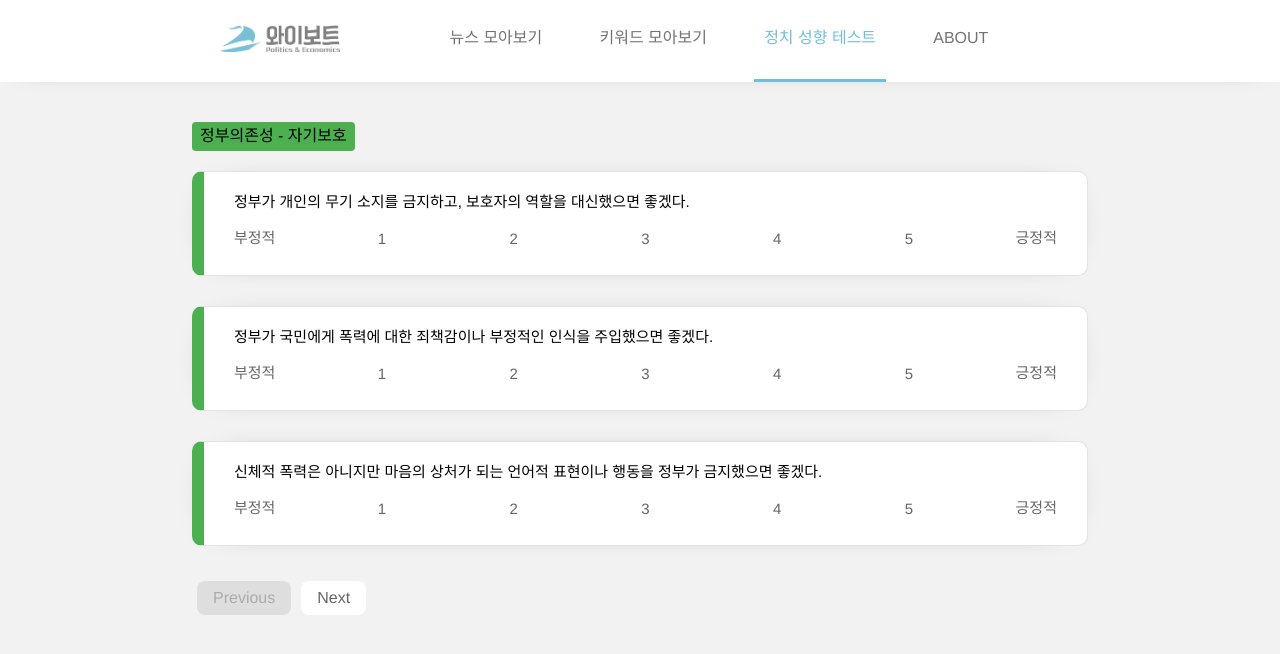
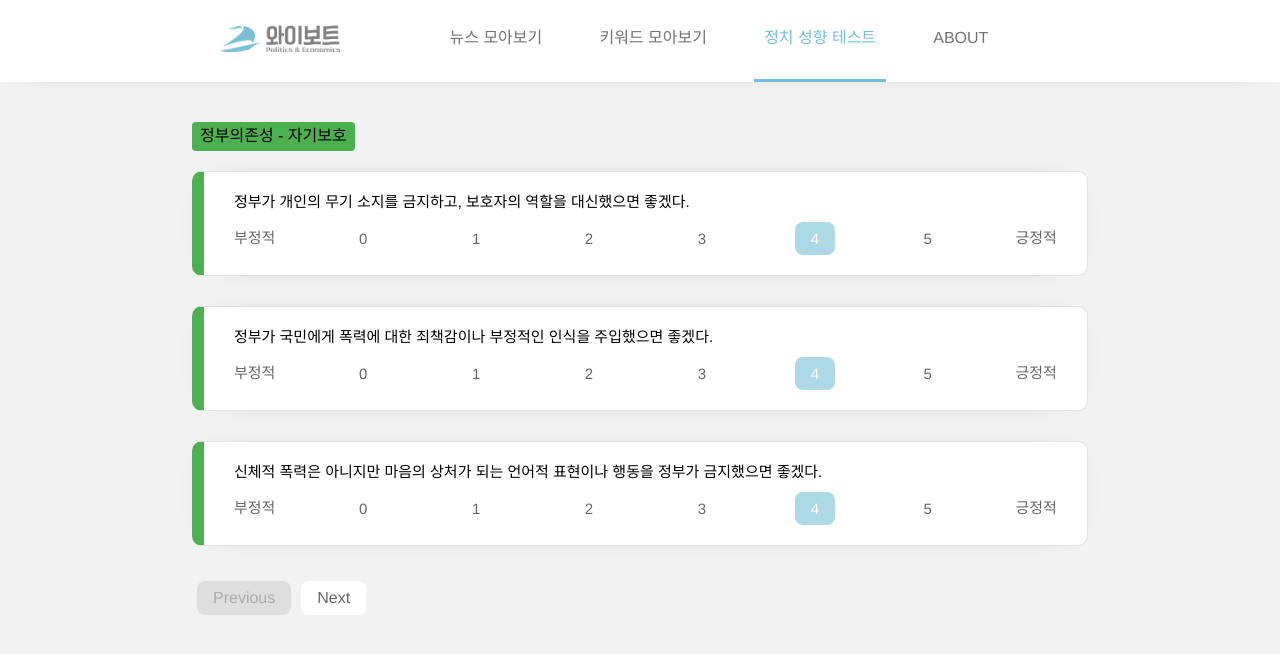
Before and after one commit to Doooooring/yvote_next, a Next.js app: page /analyze in a window 1280 px wide. Shown: the top 654 px of the page. Built offline with nearby package versions, Linux system fonts and the light colour scheme.

Commit message:
it was a hard day. You see these days it's getting harder and harder to...

```diff
--- a/components/analyze/questionnaire.tsx
+++ b/components/analyze/questionnaire.tsx
@@ -29,7 +29,7 @@ const Questionnaire: React.FC<QuestionnaireProps> = ({ onComplete }) => {
   const batchSize = 3;
   const [currentBatchStartIndex, setCurrentBatchStartIndex] = useState(0);
   const [answers, setAnswers] = useState<ResultAnswers>([...Array(120
-  )].map(() => 0));
+  )].map(() => 4));
 
   const handleAnswer = (index: number, answer: number) => {
     const newAnswers = [...answers];
@@ -37,15 +37,18 @@ const Questionnaire: React.FC<QuestionnaireProps> = ({ onComplete }) => {
     setAnswers(newAnswers);
   };
 
-  const isLastBatch = currentBatchStartIndex + batchSize >= questions.length;
+  const areAllAnswered = () => {
+    const end = Math.min(currentBatchStartIndex + batchSize, questions.length);
+    return answers.slice(currentBatchStartIndex, end).every(answer => answer !== -1);
+  };
 
   const handleNext = () => {
     const nextBatchStartIndex = currentBatchStartIndex + batchSize;
-    if (nextBatchStartIndex < questions.length) {
-      setCurrentBatchStartIndex(nextBatchStartIndex);
-    } else {
-      onComplete([...answers]);
-    }
+      if (nextBatchStartIndex < questions.length) {
+        setCurrentBatchStartIndex(nextBatchStartIndex);
+      } else {
+        onComplete(answers);
+      }
   };
 
   const handlePrev = () => {
@@ -90,15 +93,15 @@ const Questionnaire: React.FC<QuestionnaireProps> = ({ onComplete }) => {
           <h4>{question.content}</h4>
           <div className="select">
             <span>부정적</span>
-            {Array.from({ length: 5 }, (_, i) => (
+            {Array.from({ length: 6 }, (_, i) => (
               <button
-                key={i + 1}
+                key={i}
                 className={
-                  answers[currentBatchStartIndex + index] === i + 1 ? 'button-selected' : ''
+                  answers[currentBatchStartIndex + index] === i ? 'button-selected' : ''
                 }
-                onClick={() => handleAnswer(currentBatchStartIndex + index, i + 1)}
+                onClick={() => handleAnswer(currentBatchStartIndex + index, i)}
               >
-                {i + 1}
+                {i}
               </button>
             ))}
             <span>긍정적</span>
@@ -108,11 +111,9 @@ const Questionnaire: React.FC<QuestionnaireProps> = ({ onComplete }) => {
       <button onClick={handlePrev} disabled={currentBatchStartIndex === 0}>
         Previous
       </button>
-      {isLastBatch ? (
-        <button onClick={() => onComplete([...answers])}>Finish</button>
-      ) : (
-        <button onClick={handleNext}>Next</button>
-      )}
+      <button onClick={handleNext} disabled={!areAllAnswered()}>
+        {currentBatchStartIndex + batchSize >= questions.length ? 'Finish' : 'Next'}
+      </button>
     </Wrapper>
   );
 };
@@ -161,7 +162,7 @@ const Wrapper = styled.div`
 
   .button-selected {
     background-color: lightblue;
-    color: white; /* White text */
+    color: white;
   }
 
   button {
--- /dev/null
+++ b/components/analyze/types.json
@@ -0,0 +1,38 @@
+[
+  {
+    "id": 1,
+    "title": "자유주의자",
+    "content": [
+      "자유주의자 유형은 모든 유형 중에 개인의 삶에 대한 정부의 간섭을 가장 싫어하는 유형으로, 개인의 자유를 존중하는 것을 중요한 가치로 여깁니다. 또한 대부분의 경우 그것은 자신 뿐만 아니라 모두에게 똑같이 적용되는 기준이며, 불가피한 경우 최소한의 자유 제한이 모두에게 동일하게 이루어지는 사회를 가장 바람직하다고 생각합니다."
+    ],
+    "subSections": [
+      {
+        "heading": "개인주의",
+        "paragraph": [
+          "정부라는 이름으로 남들에게 간섭 받기 싫어하는 자유주의자들은, 당연하지만 자기 자신을 우선시하고 아끼는 인생관을 가지고 있을 가능성이 높습니다. 인생의 행복을 남에게 의지하지 않을 자신이 있어야만 다른 이들의 간섭이 나에게 손해라고 생각할 수 있기 때문입니다. 이는 많은 사람들이 추구하지만 터득하기 어려운 삶의 태도이기에 선망의 대상이 되기도 하며, 한편으로는 자유주의자들이 이기적이라는 비난을 받게 만드는 원인이 되기도 합니다. 그런데 자유주의자들은 마음 속 깊이 타인의 행복을 바라고 있을 수도 있습니다. 다만 그들의 행복의 기준은 결국 개인의 자유로운 선택과 실현이며, 그것을 위해서는 남의 인생에 개입하지 않는 것이 그들을 위하는 일이기 때문에 남들에게는 그저 차가운 무관심으로 느껴질 가능성이 높습니다."
+        ]
+      },
+      {
+        "heading": "고전경제학",
+        "paragraph": [
+          "경제학이라는 학문이 탄생한 이후부터 지금까지도 사용되는 ‘자유시장경제’라는 표현에서 알 수 있듯이, 경제학은 자유주의자들의 자신감의 원천이자 논리적 기반이 되어왔습니다. 그 이유는 경제학의 아버지라고 불리는 애덤 스미스의 대표작 <국부론>에서 ‘개인의 자유를 보장하는 것은 동시에 공동체의 물질적 풍요로움을 극대화한다’는 결론 때문입니다. 비록 현대의 경제학은 이러한 대원칙이 성립하지 않는 경우에 대해서도 서술하지만, 큰 틀에서 자유와 물질적 풍요의 관계는 여전히 인정되고 있습니다. 따라서 경제학, 특히 고전경제학은 자유주의자들의 든든한 우군 역할을 수행해왔습니다.",
+          "하지만 경제학의 논리가 매우 정밀해지고 논의가 심화된 현대 정치에서는, 자유에 대한 개인의 취향과 자유를 제한해야한다는 경제학의 분석이 충돌하기도 합니다. 이러한 상황에서 자유주의자들은 결국 이론적인 분석보다는 자유로움이라는 감각적 가치를 중시하여 자유의 제한을 반대하는 편이며, 이는 애초에 정부가 경제학의 결론을 수용할만큼 이성적이거나 합리적인 집단이 될 수 없다고 생각하기 때문이기도 합니다."
+        ]
+      },
+      {
+        "heading": "역효과",
+        "paragraph": [
+          "자유주의자들이 주장하는 정부의 모습은 간단하고도 분명합니다. 그것은 정부가 개인의 일상에 개입하지 않고, 모두가 동의하는 최소한의 기능만 하기를 바란다는 것입니다. 하지만 이러한 정부의 모습은, 때로는 자유주의자들의 생각과는 다른 결과를 가져오기도 합니다.",
+          "자유주의자들은 자신이 자유롭게 인생을 결정할 수 있는 사회가 되면 행복할 것이라고 생각하는 것을 넘어, 사회 구성원 모두가 그럴 것이라고 넘겨짚기도 합니다. 특히, 자유주의자들이 말하는 자유란 대체로 그 자유에 대한 비용이나 책임까지 개인이 부담해야 하는 것이기에, 이는 남들뿐만 아니라 그 자유의 비용이나 책임을 느껴보지 못한 본인에게 불행한 요소로 작용하기도 합니다. 만약 자유로운 선택과 그에 대한 책임을 모두 개인에게 맡기는 사회가 구현된다면, 인생의 행복을 남에게 의존하는 많은 사람들은 불안과 우울에 못 이겨 이전보다도 더 강력한 리더를 원하게 되는 역효과가 발생할 수 도 있습니다."
+        ]
+      },
+      {
+        "heading": "정치적 대화를 위한 조언 : 공감",
+        "paragraph": [
+          "대부분의 정치적 대화는, 어느 정도 각자의 삶의 고충과 관련이 있는 경우가 많습니다. 그러한 상황에서 모든 형태의 구속을 반대하는 자유주의자들의 태도는, 다른 사람들에게 어떤 형태로든 도움을 주거나 함께하고 싶지 않다는 말로 들릴 수 있습니다. 물론 그것이 자유주의자들의 생각과 일치할 수도 있기에 그 자체로 문제가 있다고 할 수는 없지만, 과도한 수준의 무관심은 감정을 상하게 하는 원인이 되기도 합니다.",
+          "따라서 사회적인 의무나 책임이 늘어나는 것을 싫어하는 자유주의자들에게 권장되는 것은 공감성 대화입니다. 정치 주제로 포장된 이야기에서 그 사람의 고충을 찾아내어 공감할 수 있는 능력을 갖추게 된다면, 불필요한 정치 논쟁을 할 필요가 없을 뿐만 아니라 인생의 자유를 원하는 자신의 감정 또한 평화롭게 이야기할 수 있을 것입니다."
+        ]
+      }
+    ]
+  }
+]
--- /dev/null
+++ b/components/analyze/types.tsx
@@ -0,0 +1,72 @@
+import React from 'react';
+import styled from 'styled-components';
+import typesData from './types.json';
+
+interface Section {
+  heading?: string;
+  paragraph?: string[];
+}
+
+interface Type {
+  id: number;
+  title: string;
+  content: string[];
+  subSections: Section[];
+}
+
+export default function Types() {
+  return (
+    <Wrapper>
+      <div>
+        {typesData.map((type: Type) => (
+          <div key={type.id}>
+            <h1>{type.title}</h1>
+            {type.content.map((content, index) => (
+              <p key={index}>{content}</p>
+            ))}
+            {type.subSections.map((section, secIndex) => (
+              <div key={secIndex}>
+                {section.heading && <h2>{section.heading}</h2>}
+                {section.paragraph &&
+                  section.paragraph.map((paragraph, paraIndex) => (
+                    <p key={paraIndex}>{paragraph}</p>
+                  ))}
+              </div>
+            ))}
+          </div>
+        ))}
+      </div>
+    </Wrapper>
+  );
+}
+
+const Wrapper = styled.div`
+  background-color: white;
+  margin-top: 40px;
+  padding: 30px 40px;
+  border: 0;
+  border-radius: 10px;
+  height: auto;
+  h1 {
+    font: inherit;
+    font-size: 1.6rem;
+    font-weight: 550;
+    margin: 10px 0;
+    display: inline-block;
+  }
+  h2 {
+    font: inherit;
+    font-size: 1.2rem;
+    line-height: 1.5rem;
+    margin: 2.5rem 0 0 0;
+    color: rgb(64, 64, 64);
+    font-weight: 550;
+  }
+  p {
+    margin: 0.8rem 0 0 0;
+    font-family: summary-font;
+    font-weight: 400;
+    font-size: 0.9rem;
+    line-height: 1.6rem;
+  }
+`;
--- a/pages/analyze/index.tsx
+++ b/pages/analyze/index.tsx
@@ -30,6 +30,11 @@ const Wrapper = styled.div`
   height: 100%;
   justify-content: center;
   overflow-y: scroll;
+  ::-webkit-scrollbar {
+    display: none;
+  }
+  -ms-overflow-style: none;
+  scrollbar-width: none;
 `;
 
 const MainContents = styled.div`
```
Also changed, not shown: components/analyze/result.tsx (+26 -9 lines).
